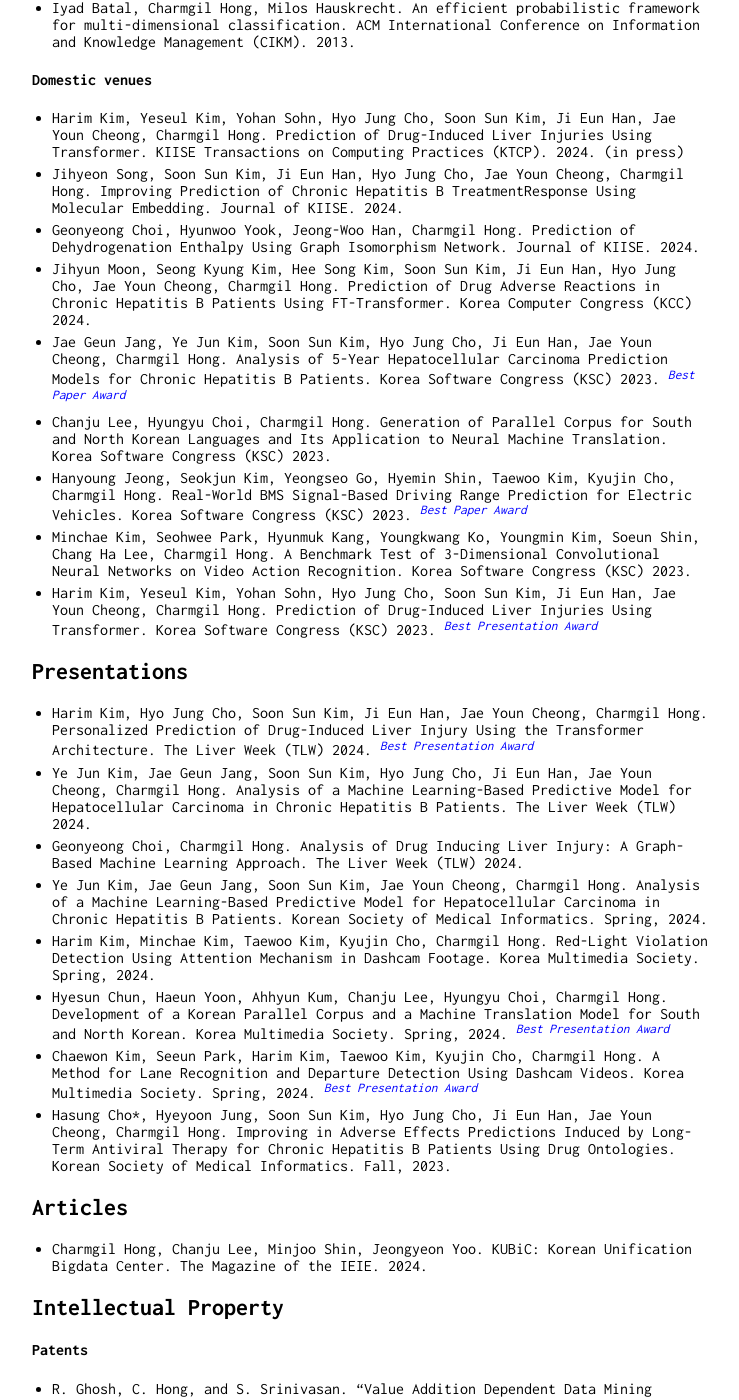
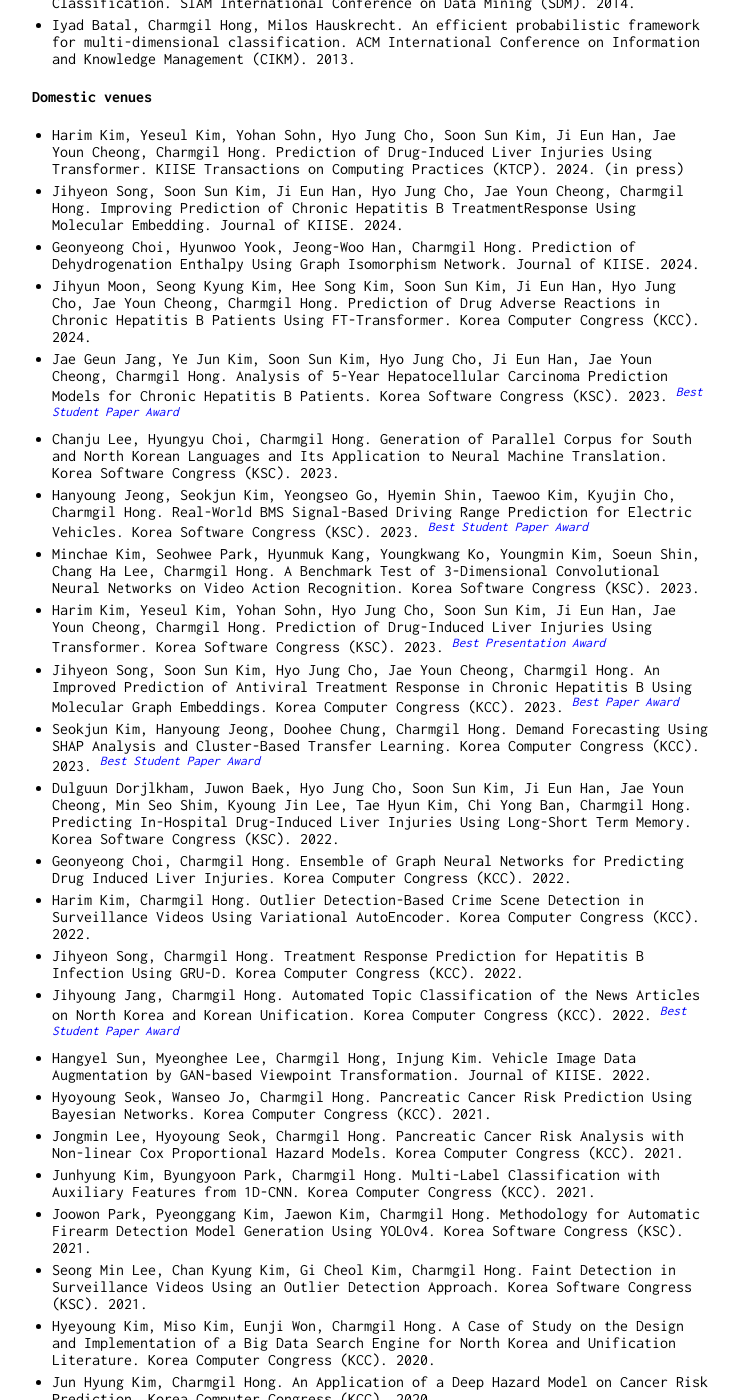
Before and after one commit to charmgil/charmgil.github.io, a Jekyll site: the page built from index.md, in a window 1280 px wide and 1400 px high, scrolled down 1437 px. Shown: the whole window, without its empty margins (258-997 px from the left). Built offline with Jekyll 4.4.1, drawn with Linux system fonts in a browser that asks for light colours; our own code applies the rules of GitHub Pages for plain Markdown files; some of the changed text lies outside the part shown.

Commit message:
modified:   index.md

```diff
--- a/index.md
+++ b/index.md
@@ -21,8 +21,8 @@ I am interested in developing and applying machine learning/data mining techniqu
 
 #### International venues
 
-* Harim Kim, Chang Ha Lee, Charmgil Hong. Transformer for Point Anomaly Detection. ACM International Conference on Information and Knowledge Management (CIKM). 2024.
-* Jaemin Jung, Soonyong Park, Harim Kim, Chang Ha Lee, Charmgil Hong. Artificial Intelligence-Driven Video Indexing for Rapid Surveillance Footage Summarization and Review. International Joint Conference on Artificial Intelligence (IJCAI) Demo Track. 2024.
+* Harim Kim, Chang Ha Lee, Charmgil Hong. Transformer for Point Anomaly Detection. ACM International Conference on Information and Knowledge Management (CIKM). 2024. *(to appear)*
+* Jaemin Jung, Soonyong Park, Harim Kim, Chang Ha Lee, Charmgil Hong. Artificial Intelligence-Driven Video Indexing for Rapid Surveillance Footage Summarization and Review. International Joint Conference on Artificial Intelligence (IJCAI) Demo Track. 2024. *(to appear)* <!--<span style="font-size:0.8em; color:fuchia">[Code](https://github.com/nth221/videx)</span>-->
 * Harim Kim, Minchae Kim, Taewoo Kim, Kyujin Cho, Charmgil Hong. AREST: Attention-Based Red-Light Violation Detection for Safety Technology. IEEE International Conference on Advanced Video and Signal-Based Surveillance (AVSS). 2024. <span style="color:blue"><sup>*Best Paper Award*</sup></span>
 * Harim Kim, Chang Ha Lee, Charmgil Hong. VATMAN: Video Anomaly Transformer for Monitoring Accidents and Nefariousness. IEEE International Conference on Advanced Video and Signal-Based Surveillance (AVSS). 2024.
 * Geonyeong Choi, Hyo Jung Cho, Soon Sun Kim, Ji Eun Han, Jae Youn Cheong, Charmgil Hong. Drug Induced Liver Injury Prediction with Injective Molecular Transformer. IEEE-EMBS International Conference on Biomedical and Health Informatics (BHI). 2023.
@@ -44,13 +44,33 @@ I am interested in developing and applying machine learning/data mining techniqu
 * Harim Kim, Yeseul Kim, Yohan Sohn, Hyo Jung Cho, Soon Sun Kim, Ji Eun Han, Jae Youn Cheong, Charmgil Hong. Prediction of Drug-Induced Liver Injuries Using Transformer. KIISE Transactions on Computing Practices (KTCP). 2024. (in press)
 * Jihyeon Song, Soon Sun Kim, Ji Eun Han, Hyo Jung Cho, Jae Youn Cheong, Charmgil Hong. Improving Prediction of Chronic Hepatitis B TreatmentResponse Using Molecular Embedding. Journal of KIISE. 2024.
 * Geonyeong Choi, Hyunwoo Yook, Jeong-Woo Han, Charmgil Hong. Prediction of Dehydrogenation Enthalpy Using Graph Isomorphism Network. Journal of KIISE. 2024.
-* Jihyun Moon, Seong Kyung Kim, Hee Song Kim, Soon Sun Kim, Ji Eun Han, Hyo Jung Cho, Jae Youn Cheong, Charmgil Hong. Prediction of Drug Adverse Reactions in Chronic Hepatitis B Patients Using FT-Transformer. Korea Computer Congress (KCC) 2024.
+* Jihyun Moon, Seong Kyung Kim, Hee Song Kim, Soon Sun Kim, Ji Eun Han, Hyo Jung Cho, Jae Youn Cheong, Charmgil Hong. Prediction of Drug Adverse Reactions in Chronic Hepatitis B Patients Using FT-Transformer. Korea Computer Congress (KCC). 2024.
 <!--* Jae Geun Jang, Ye Jun Kim, Soon Sun Kim, Hyo Jung Cho, Ji Eun Han, Jae Youn Cheong, Charmgil Hong. Analysis of 5-Year Hepatocellular Carcinoma Prediction Models for Chronic Hepatitis B Patients. Korea Software Congress (KSC) 2023.-->
-* Jae Geun Jang, Ye Jun Kim, Soon Sun Kim, Hyo Jung Cho, Ji Eun Han, Jae Youn Cheong, Charmgil Hong. Analysis of 5-Year Hepatocellular Carcinoma Prediction Models for Chronic Hepatitis B Patients. Korea Software Congress (KSC) 2023. <span style="color:blue"><sup>*Best Paper Award*</sup></span>
-* Chanju Lee, Hyungyu Choi, Charmgil Hong. Generation of Parallel Corpus for South and North Korean Languages and Its Application to Neural Machine Translation. Korea Software Congress (KSC) 2023.
-* Hanyoung Jeong, Seokjun Kim, Yeongseo Go, Hyemin Shin, Taewoo Kim, Kyujin Cho, Charmgil Hong. Real-World BMS Signal-Based Driving Range Prediction for Electric Vehicles. Korea Software Congress (KSC) 2023. <span style="color:blue"><sup>*Best Paper Award*</sup></span>
-* Minchae Kim, Seohwee Park, Hyunmuk Kang, Youngkwang Ko, Youngmin Kim, Soeun Shin, Chang Ha Lee, Charmgil Hong. A Benchmark Test of 3-Dimensional Convolutional Neural Networks on Video Action Recognition. Korea Software Congress (KSC) 2023.
-* Harim Kim, Yeseul Kim, Yohan Sohn, Hyo Jung Cho, Soon Sun Kim, Ji Eun Han, Jae Youn Cheong, Charmgil Hong. Prediction of Drug-Induced Liver Injuries Using Transformer. Korea Software Congress (KSC) 2023. <span style="color:blue"><sup>*Best Presentation Award*</sup></span>
+* Jae Geun Jang, Ye Jun Kim, Soon Sun Kim, Hyo Jung Cho, Ji Eun Han, Jae Youn Cheong, Charmgil Hong. Analysis of 5-Year Hepatocellular Carcinoma Prediction Models for Chronic Hepatitis B Patients. Korea Software Congress (KSC). 2023. <span style="color:blue"><sup>*Best Student Paper Award*</sup></span>
+* Chanju Lee, Hyungyu Choi, Charmgil Hong. Generation of Parallel Corpus for South and North Korean Languages and Its Application to Neural Machine Translation. Korea Software Congress (KSC). 2023.
+* Hanyoung Jeong, Seokjun Kim, Yeongseo Go, Hyemin Shin, Taewoo Kim, Kyujin Cho, Charmgil Hong. Real-World BMS Signal-Based Driving Range Prediction for Electric Vehicles. Korea Software Congress (KSC). 2023. <span style="color:blue"><sup>*Best Student Paper Award*</sup></span>
+* Minchae Kim, Seohwee Park, Hyunmuk Kang, Youngkwang Ko, Youngmin Kim, Soeun Shin, Chang Ha Lee, Charmgil Hong. A Benchmark Test of 3-Dimensional Convolutional Neural Networks on Video Action Recognition. Korea Software Congress (KSC). 2023.
+* Harim Kim, Yeseul Kim, Yohan Sohn, Hyo Jung Cho, Soon Sun Kim, Ji Eun Han, Jae Youn Cheong, Charmgil Hong. Prediction of Drug-Induced Liver Injuries Using Transformer. Korea Software Congress (KSC). 2023. <span style="color:blue"><sup>*Best Presentation Award*</sup></span>
+* Jihyeon Song, Soon Sun Kim, Hyo Jung Cho, Jae Youn Cheong, Charmgil Hong. An Improved Prediction of Antiviral Treatment Response in Chronic Hepatitis B Using Molecular Graph Embeddings. Korea Computer Congress (KCC). 2023. <span style="color:blue"><sup>*Best Paper Award*</sup></span>
+* Seokjun Kim, Hanyoung Jeong, Doohee Chung, Charmgil Hong. Demand Forecasting Using SHAP Analysis and Cluster-Based Transfer Learning. Korea Computer Congress (KCC). 2023. <span style="color:blue"><sup>*Best Student Paper Award*</sup></span>
+* Dulguun Dorjlkham, Juwon Baek, Hyo Jung Cho, Soon Sun Kim, Ji Eun Han, Jae Youn Cheong, Min Seo Shim, Kyoung Jin Lee, Tae Hyun Kim, Chi Yong Ban, Charmgil Hong. Predicting In-Hospital Drug-Induced Liver Injuries Using Long-Short Term Memory. Korea Software Congress (KSC). 2022.
+* Geonyeong Choi, Charmgil Hong. Ensemble of Graph Neural Networks for Predicting Drug Induced Liver Injuries. Korea Computer Congress (KCC). 2022.
+* Harim Kim, Charmgil Hong. Outlier Detection-Based Crime Scene Detection in Surveillance Videos Using Variational AutoEncoder. Korea Computer Congress (KCC). 2022.
+* Jihyeon Song, Charmgil Hong. Treatment Response Prediction for Hepatitis B Infection Using GRU-D. Korea Computer Congress (KCC). 2022.
+* Jihyoung Jang, Charmgil Hong. Automated Topic Classification of the News Articles on North Korea and Korean Unification. Korea Computer Congress (KCC). 2022. <span style="color:blue"><sup>*Best Student Paper Award*</sup></span>
+* Hangyel Sun, Myeonghee Lee, Charmgil Hong, Injung Kim. Vehicle Image Data Augmentation by GAN-based Viewpoint Transformation. Journal of KIISE. 2022.
+* Hyoyoung Seok, Wanseo Jo, Charmgil Hong. Pancreatic Cancer Risk Prediction Using Bayesian Networks. Korea Computer Congress (KCC). 2021.
+* Jongmin Lee, Hyoyoung Seok, Charmgil Hong. Pancreatic Cancer Risk Analysis with Non-linear Cox Proportional Hazard Models. Korea Computer Congress (KCC). 2021.
+* Junhyung Kim, Byungyoon Park, Charmgil Hong. Multi-Label Classification with Auxiliary Features from 1D-CNN. Korea Computer Congress (KCC). 2021.
+* Joowon Park, Pyeonggang Kim, Jaewon Kim, Charmgil Hong. Methodology for Automatic Firearm Detection Model Generation Using YOLOv4. Korea Software Congress (KSC). 2021.
+* Seong Min Lee, Chan Kyung Kim, Gi Cheol Kim, Charmgil Hong. Faint Detection in Surveillance Videos Using an Outlier Detection Approach. Korea Software Congress (KSC). 2021.
+* Hyeyoung Kim, Miso Kim, Eunji Won, Charmgil Hong. A Case of Study on the Design and Implementation of a Big Data Search Engine for North Korea and Unification Literature. Korea Computer Congress (KCC). 2020.
+* Jun Hyung Kim, Charmgil Hong. An Application of a Deep Hazard Model on Cancer Risk Prediction. Korea Computer Congress (KCC). 2020.
+* Byungyoon Park, Joonyoung Choi, Charmgil Hong. A Functional Extension of an Open-Source Software for Structured Multi-Label Classification. Korea Computer Congress (KCC). 2020. <span style="color:blue"><sup>*Best Student Paper Award*</sup></span>
+* Inhee Kwak, Jihee (Eunsol) Park, Charmgil Hong. Analysis of the Relation Between Solar Wind and the Disturbance of the Geomagnetic Field. Korea Computer Congress (KCC). 2020.
+* Byung-Un Jeong, Ji-Won Kim, Charmgil Hong. Design of Machine Learning and Augmented Reality-Based Personal Color Diagnostic System. Spring Conference of Korea Entertainment Industry Association. 2020. <span style="color:blue"><sup>*Best Paper Award*</sup></span>
+
+
 
 
 ## Presentations
@@ -62,7 +82,7 @@ I am interested in developing and applying machine learning/data mining techniqu
 * Harim Kim, Minchae Kim, Taewoo Kim, Kyujin Cho, Charmgil Hong. Red-Light Violation Detection Using Attention Mechanism in Dashcam Footage. Korea Multimedia Society. Spring, 2024.
 * Hyesun Chun, Haeun Yoon, Ahhyun Kum, Chanju Lee, Hyungyu Choi, Charmgil Hong. Development of a Korean Parallel Corpus and a Machine Translation Model for South and North Korean. Korea Multimedia Society. Spring, 2024. <span style="color:blue"><sup>*Best Presentation Award*</sup></span>
 * Chaewon Kim, Seeun Park, Harim Kim, Taewoo Kim, Kyujin Cho, Charmgil Hong. A Method for Lane Recognition and Departure Detection Using Dashcam Videos. Korea Multimedia Society. Spring, 2024. <span style="color:blue"><sup>*Best Presentation Award*</sup></span>
-* Hasung Cho*, Hyeyoon Jung, Soon Sun Kim, Hyo Jung Cho, Ji Eun Han, Jae Youn Cheong, Charmgil Hong. Improving in Adverse Effects Predictions Induced by Long-Term Antiviral Therapy for Chronic Hepatitis B Patients Using Drug Ontologies. Korean Society of Medical Informatics. Fall, 2023.
+* Hasung Cho, Hyeyoon Jung, Soon Sun Kim, Hyo Jung Cho, Ji Eun Han, Jae Youn Cheong, Charmgil Hong. Improving in Adverse Effects Predictions Induced by Long-Term Antiviral Therapy for Chronic Hepatitis B Patients Using Drug Ontologies. Korean Society of Medical Informatics. Fall, 2023.
 
 
 
```
